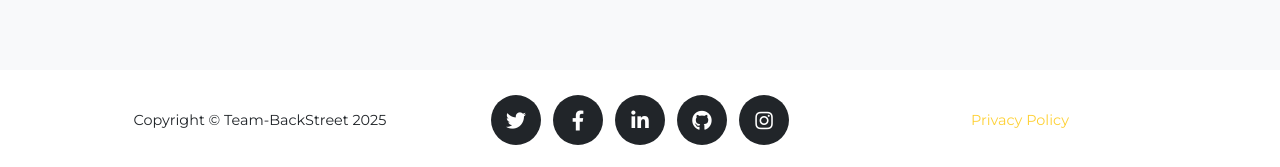
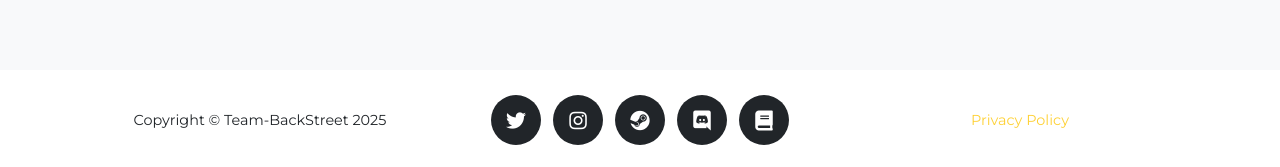
Before and after one commit to Team-BackStreet-2nd/backstreet.github.io, a Jekyll site: the page built from legal.md, in a window 1280 px wide. Shown: the part 730-897 px from the top of the page. Built offline with Jekyll 4.4.1, drawn with Linux system fonts in a browser that asks for light colours; some web fonts are replaced.

```diff
--- a/_data/sitetext.yml
+++ b/_data/sitetext.yml
@@ -150,16 +150,16 @@ en: &DEFAULT_EN
   footer:
     legal: "Privacy Policy"
     social:
-      - url: https://twitter.com
+      - url: https://x.com/BS_BackStreet
         icon: "fab fa-twitter"
-      - url: https://facebook.com
-        icon: "fab fa-facebook-f"
-      - url: https://linkedin.com
-        icon: "fab fa-linkedin-in"
-      - url: https://github.com/raviriley/agency-jekyll-theme
-        icon: "fab fa-github"
-      - url: https://instagram.com
+      - url: https://www.instagram.com/team_backstreet/
         icon: "fab fa-instagram"
+      - url: https://store.steampowered.com/app/3121410/BackStreet/
+        icon: "fab fa-steam"
+      - url: https://discord.com/invite/swFU4BSeUr
+        icon: "fab fa-discord"
+      - url: https://teambackstreet.notion.site/?source=copy_link
+        icon: "fa fa-book"
 
 en-001: #English (World)
   <<: *DEFAULT_EN
```
